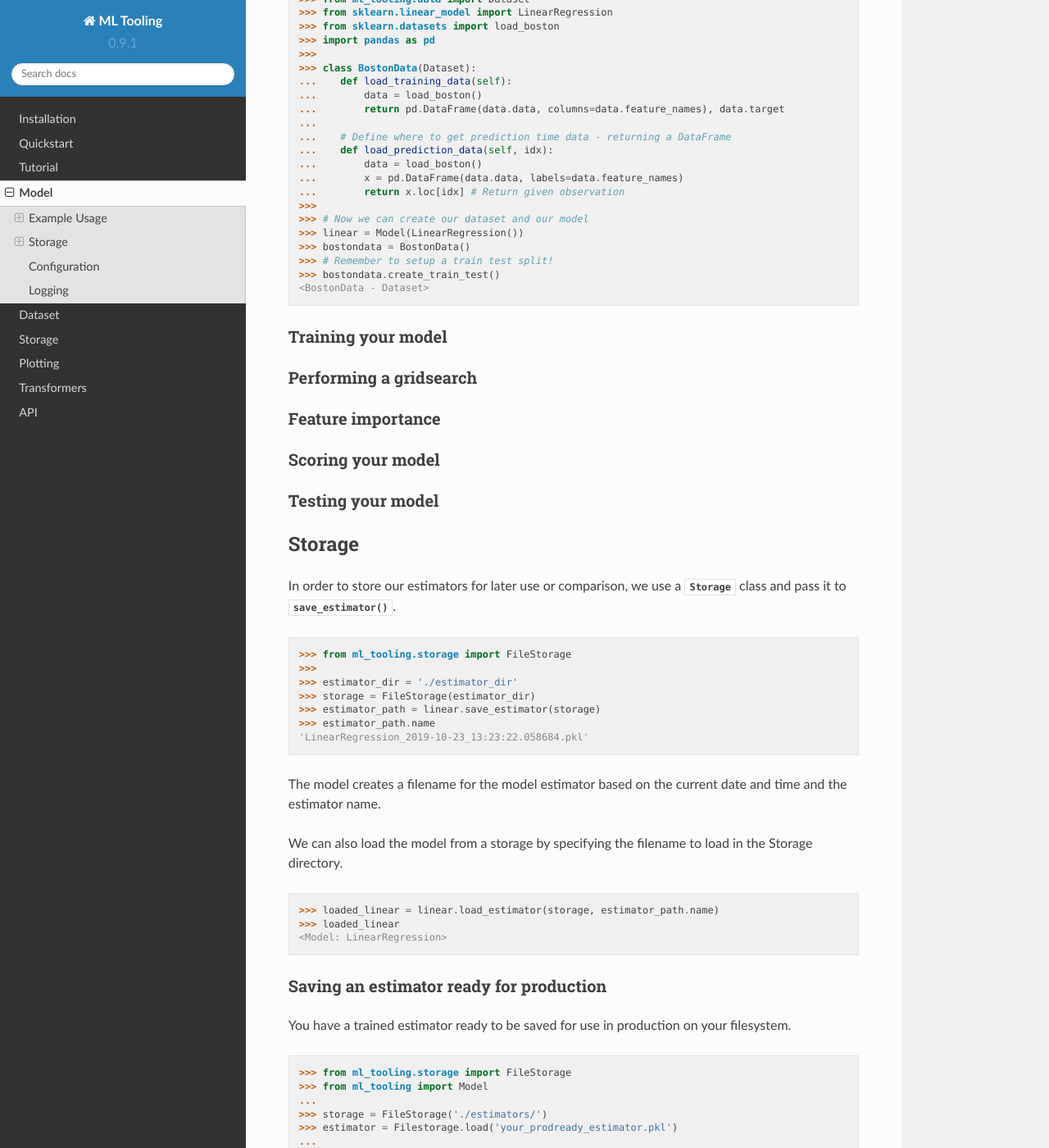
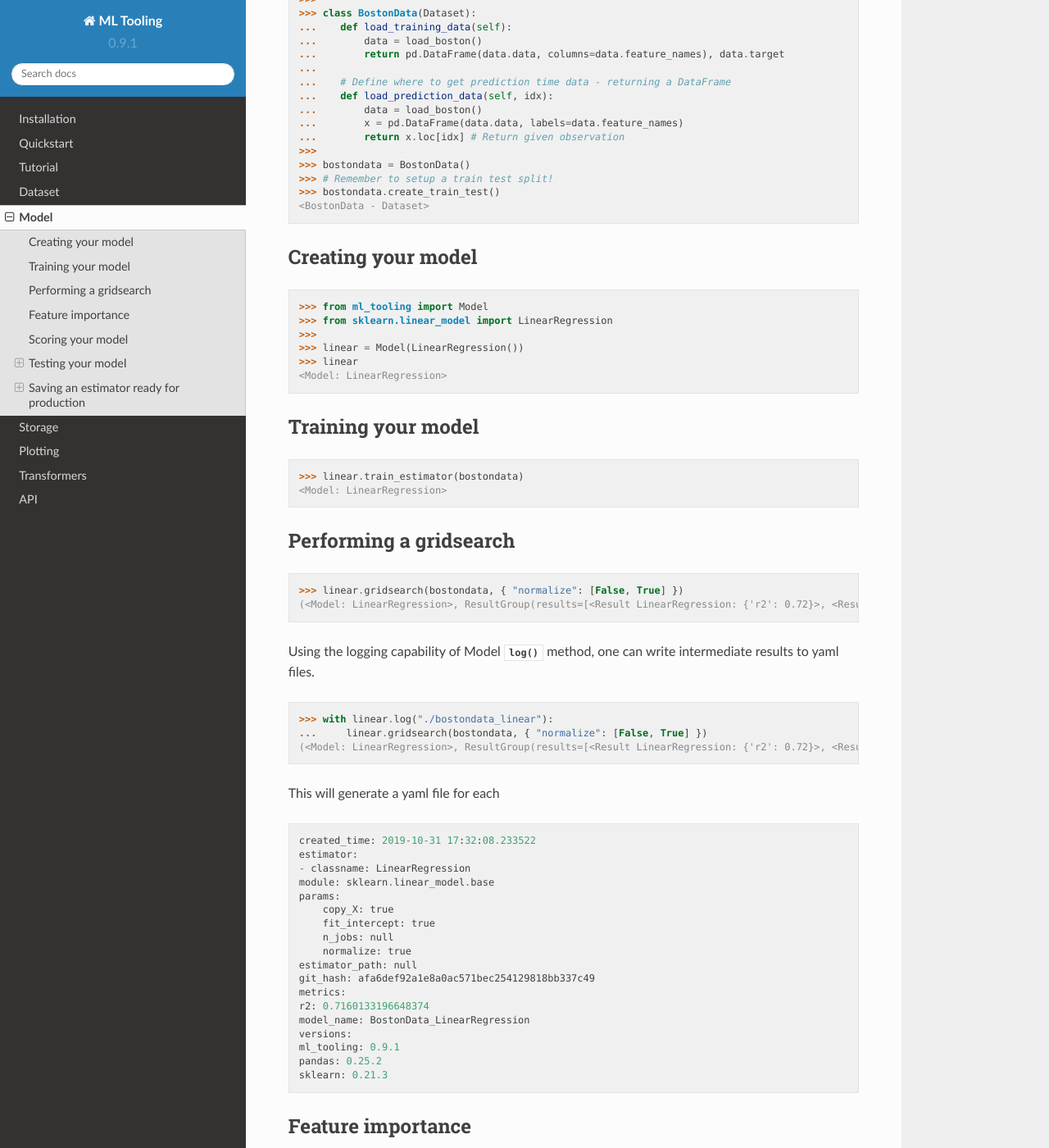
Before and after one commit to andersbogsnes/ml_tooling, a Sphinx documentation site: the page built from docs/baseclass.rst, in a window 1280 px wide and 1400 px high, scrolled down 672 px. Shown: the whole window at 82% size. Built offline with Sphinx 7.4.7 and the Read the Docs theme 2.0.0, drawn with Linux system fonts in a browser that asks for light colours; some of the changed text lies outside the part shown.

Commit message:
WIP: Model docs

```diff
--- a/docs/baseclass.rst
+++ b/docs/baseclass.rst
@@ -7,17 +7,13 @@ Model
 
 The Model baseclass contains all the neat functionality of ML Tooling.
 
-In order to take advantage of this functionality, simply wrap your Scikit-learn model
-using the Model class.
+In order to take advantage of this functionality, simply wrap a model that follows the Scikit-learn API using the Model class.
 
-We will be using scikit-learn's built-in Boston houseprices dataset and try to fit a
-:class:`~sklearn.linear_model.LinearRegression`
+We will be using scikit-learn's built-in Boston houseprices dataset to present the methods of ML Tooling.
 
 .. seealso::
     :ref:`api` for a full overview of methods
 
-Example Usage
--------------
 First we need to define how we want to load our data. This is done by defining a
 :class:`~ml_tooling.data.Dataset` class and creating the
 :meth:`~ml_tooling.data.Dataset.load_training_data`
@@ -46,19 +40,73 @@ We then simply wrap a :class:`~sklearn.linear_model.LinearRegression` using our
     ...        x = pd.DataFrame(data.data, labels=data.feature_names)
     ...        return x.loc[idx] # Return given observation
     >>>
-    >>> # Now we can create our dataset and our model
-    >>> linear = Model(LinearRegression())
     >>> bostondata = BostonData()
     >>> # Remember to setup a train test split!
     >>> bostondata.create_train_test()
     <BostonData - Dataset>
 
+Creating your model
+~~~~~~~~~~~~~~~~~~~
+
+.. doctest::
+
+    >>> from ml_tooling import Model
+    >>> from sklearn.linear_model import LinearRegression
+    >>>
+    >>> linear = Model(LinearRegression())
+    >>> linear
+    <Model: LinearRegression>
 
 Training your model
 ~~~~~~~~~~~~~~~~~~~
 
+.. doctest::
+
+    >>> linear.train_estimator(bostondata)
+    <Model: LinearRegression>
+
 Performing a gridsearch
 ~~~~~~~~~~~~~~~~~~~~~~~
+
+.. doctest::
+
+    >>> linear.gridsearch(bostondata, { "normalize": [False, True] })
+    (<Model: LinearRegression>, ResultGroup(results=[<Result LinearRegression: {'r2': 0.72}>, <Result LinearRegression: {'r2': 0.72}>]))
+
+
+Using the logging capability of Model :meth:`~ml_tooling.Model.log` method,
+one can write intermediate results to yaml files.
+
+.. doctest::
+
+    >>> with linear.log("./bostondata_linear"):
+    ...     linear.gridsearch(bostondata, { "normalize": [False, True] })
+    (<Model: LinearRegression>, ResultGroup(results=[<Result LinearRegression: {'r2': 0.72}>, <Result LinearRegression: {'r2': 0.72}>]))
+
+This will generate a yaml file for each
+
+.. code-block::
+
+    created_time: 2019-10-31 17:32:08.233522
+    estimator:
+    - classname: LinearRegression
+    module: sklearn.linear_model.base
+    params:
+        copy_X: true
+        fit_intercept: true
+        n_jobs: null
+        normalize: true
+    estimator_path: null
+    git_hash: afa6def92a1e8a0ac571bec254129818bb337c49
+    metrics:
+    r2: 0.7160133196648374
+    model_name: BostonData_LinearRegression
+    versions:
+    ml_tooling: 0.9.1
+    pandas: 0.25.2
+    sklearn: 0.21.3
+
+
 
 Feature importance
 ~~~~~~~~~~~~~~~~~~
@@ -81,7 +129,7 @@ In order to store our estimators for later use or comparison, we use a
 .. testsetup::
 
     import pathlib
-    pathlib.Path('./estimator_dir').mkdir()
+    pathlib.Path('./estimator_dir').mkdir(exist_ok=True)
 
 .. doctest::
 
--- a/docs/contents.rst
+++ b/docs/contents.rst
@@ -7,8 +7,8 @@ Table of Contents
    install.rst
    quickstart.rst
    tutorial.rst
+   dataset.rst
    baseclass.rst
-   dataset.rst
    storage.rst
    plotting.rst
    transformers.rst
--- a/docs/quickstart.rst
+++ b/docs/quickstart.rst
@@ -77,7 +77,7 @@ We can plot the prediction errors:
 .. testsetup::
 
     import pathlib
-    pathlib.Path('./estimator_dir').mkdir()
+    pathlib.Path('./estimator_dir').mkdir(exist_ok=True)
 
 We can save and load our model:
 .. doctest:: python
```
Also changed, not shown: other parts of docs/baseclass.rst (+1 -3 lines).
